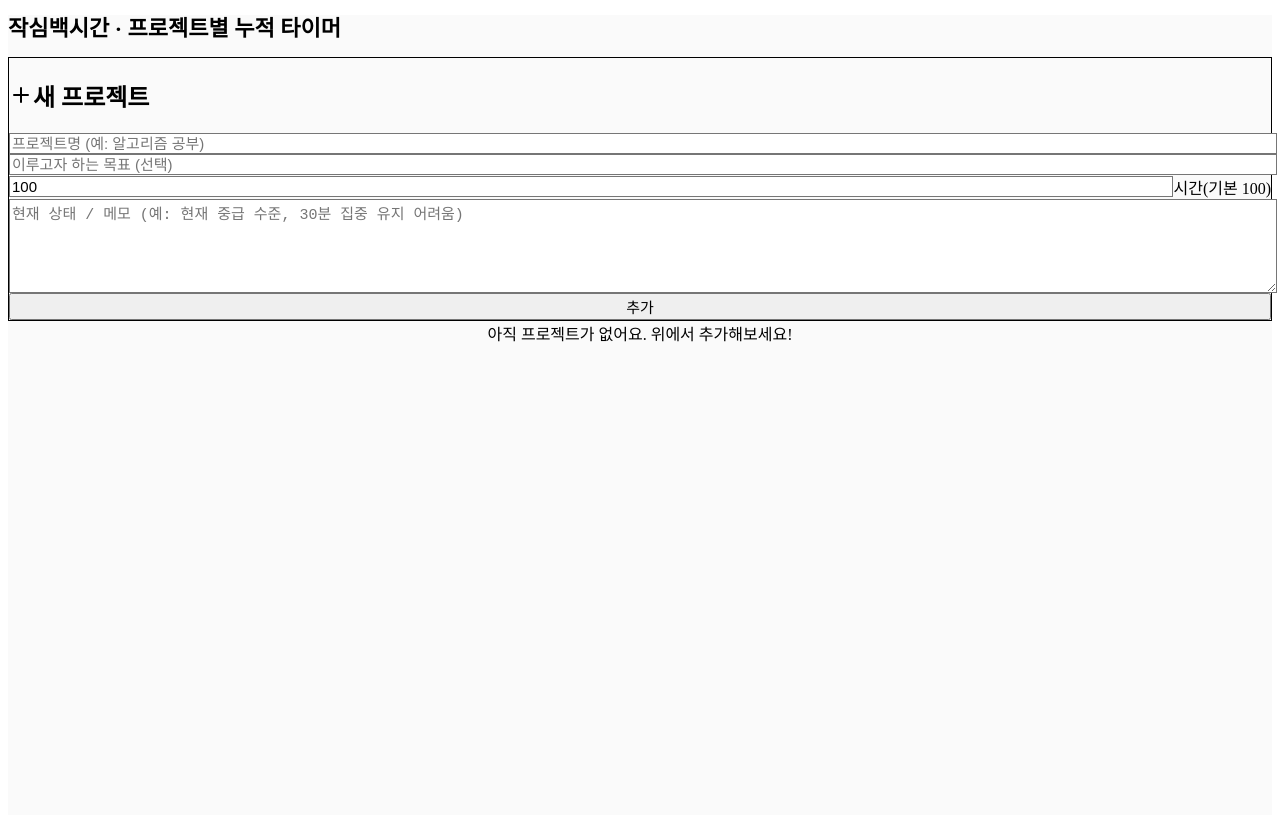
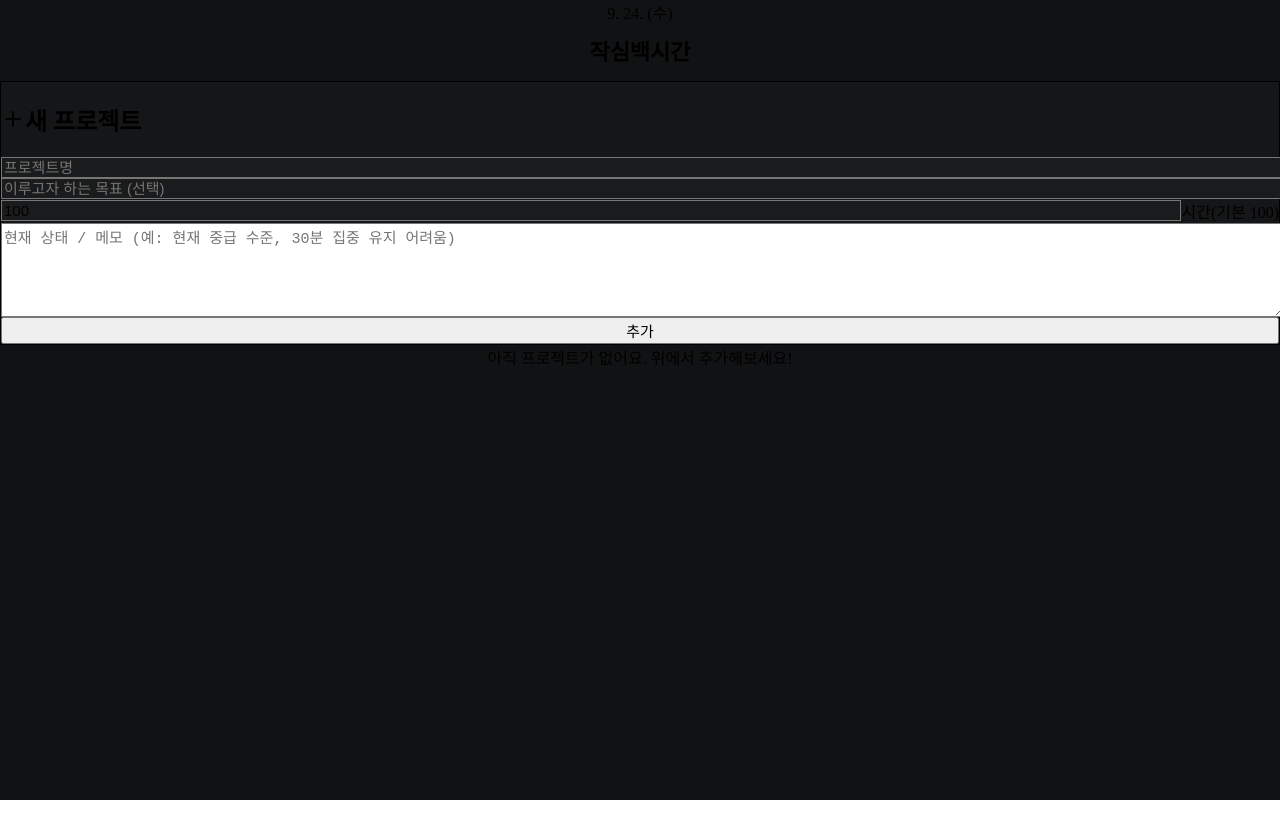
Before and after one commit to jimin020420/jaksim100h, a React (Vite) app: page / in a window 1280 px wide. After the commit the page ends 800 px from the top, so only its background shows below. Built offline with nearby package versions, Linux system fonts and the light colour scheme.

Commit message:
fix: add safe-area padding

```diff
--- a/index.html
+++ b/index.html
@@ -3,7 +3,7 @@
   <head>
     <meta charset="UTF-8" />
     <link rel="icon" type="image/svg+xml" href="/vite.svg" />
-    <meta name="viewport" content="width=device-width, initial-scale=1, viewport-fit=cover">
+    <meta name="viewport" content="width=device-width, initial-scale=1, maximum-scale=1, user-scalable=no, viewport-fit=cover">
     <title>jaksim100h</title>
     <link rel="manifest" href="/manifest.webmanifest" />
     <meta name="theme-color" content="#4f46e5" />
--- a/src/App.tsx
+++ b/src/App.tsx
@@ -172,28 +172,33 @@ export default function Jaksim100HoursApp() {
   }, [projects, now]);
 
   return (
-    <div className="min-h-screen bg-[#FAFAFA] text-gray-900 p-4 sm:p-6 pb-[env(safe-area-inset-bottom)]">
+    <div className="min-h-screen bg-[#111213] text-gray-100 p-4 sm:p-6 pb-[env(safe-area-inset-bottom)]">
       <div className="max-w-3xl mx-auto">
-        <header className="mb-3 md:mb-5">
-          <h1 className="text-[22px] md:text-3xl font-extrabold tracking-tight leading-[1.25]">작심백시간 · 프로젝트별 누적 타이머</h1>
+        <header className="mb-2">
+          <div className="text-center text-sm text-gray-400 mt-[var(--safe-top)]">
+            {new Date().toLocaleDateString('ko-KR', { month: 'numeric', day: 'numeric', weekday: 'short' })}
+          </div>
+          <h1 className="text-[22px] md:text-3xl font-extrabold tracking-tight leading-[1.25] text-center mt-1">
+            작심백시간
+          </h1>
         </header>
 
         {/* Create Project Card */}
-        <div className="bg-white rounded-2xl shadow-sm border border-gray-100 p-4 md:p-6 mb-5">
-          <h2 className="text-lg font-semibold mb-3 flex items-center gap-2"><Plus className="h-5 w-5"/>새 프로젝트</h2>
+        <div className="bg-[#151617] rounded-2xl shadow-sm border border-white/10 p-4 md:p-5 mb-5">
+          <h2 className="text-lg font-semibold mb-3 flex items-center gap-2"><Plus className="h-5 w-5" />새 프로젝트</h2>
           <div className="grid md:grid-cols-3 gap-3 mb-3">
             <input
               ref={nameInputRef}
               value={form.name}
               onChange={(e) => setForm((f) => ({ ...f, name: e.target.value }))}
-              placeholder="프로젝트명 (예: 알고리즘 공부)"
-              className="w-full rounded-xl border border-gray-300 px-3 py-3 text-[15px] placeholder:text-gray-400 shadow-sm focus:outline-none focus:ring-2 focus:ring-indigo-500"
+              placeholder="프로젝트명"
+              className="w-full rounded-xl border border-white/10 bg-[#1a1b1c] text-gray-100 px-3 py-3 text-[15px] placeholder:text-gray-500 focus:outline-none focus:ring-2 focus:ring-indigo-500"
             />
             <input
               value={form.goal}
               onChange={(e) => setForm((f) => ({ ...f, goal: e.target.value }))}
               placeholder="이루고자 하는 목표 (선택)"
-              className="w-full rounded-xl border border-gray-300 px-3 py-3 text-[15px] placeholder:text-gray-400 shadow-sm focus:outline-none focus:ring-2 focus:ring-indigo-500"
+              className="w-full rounded-xl border border-white/10 bg-[#1a1b1c] text-gray-100 px-3 py-3 text-[15px] placeholder:text-gray-500 focus:outline-none focus:ring-2 focus:ring-indigo-500"
             />
             <div className="flex items-center gap-2">
               <input
@@ -201,7 +206,7 @@ export default function Jaksim100HoursApp() {
                 min={0}
                 value={form.targetHours}
                 onChange={(e) => setForm((f) => ({ ...f, targetHours: Number(e.target.value) }))}
-                className="w-full rounded-xl border border-gray-300 px-3 py-3 text-[15px] placeholder:text-gray-400 shadow-sm focus:outline-none focus:ring-2 focus:ring-indigo-500"
+                className="w-full rounded-xl border border-white/10 bg-[#1a1b1c] text-gray-100 px-3 py-3 text-[15px] placeholder:text-gray-500 focus:outline-none focus:ring-2 focus:ring-indigo-500"
               />
               <span className="text-sm text-gray-600 whitespace-nowrap">시간(기본 100)</span>
             </div>
@@ -295,7 +300,7 @@ function ProjectCard({
   const remainingMs = Math.max(0, project.targetMs - project.effectiveElapsedMs);
 
   return (
-    <div className="bg-white rounded-2xl shadow-sm border border-gray-100 p-4 md:p-5">
+    <div className="bg-[#151617] rounded-2xl shadow-sm border border-white/10 p-4 md:p-5">
       {/* Top Row */}
       <div className="flex items-start justify-between gap-3">
         <div className="flex-1 min-w-0">
@@ -339,20 +344,20 @@ function ProjectCard({
                   onChange={(e) => setTempHours(Number(e.target.value))}
                   className="w-full rounded-xl border px-3 py-2 focus:outline-none focus:ring-2 focus:ring-indigo-500"
                 />
-                <span className="text-sm text-gray-600 whitespace-nowrap">시간 목표</span>
+                <span className="text-xs md:text-sm text-gray-400 whitespace-nowrap">시간 목표</span>
               </div>
               <textarea
                 value={tempStatus}
                 onChange={(e) => setTempStatus(e.target.value)}
                 placeholder="현재 상태 / 메모"
-                className="md:col-span-3 rounded-xl border px-3 py-2 focus:outline-none focus:ring-2 focus:ring-indigo-500 min-h-[72px]"
+                className="md:col-span-3 w-full rounded-xl border border-white/10 bg-[#1a1b1c] text-gray-100 px-3 py-3 text-[15px] placeholder:text-gray-500 focus:outline-none focus:ring-2 focus:ring-indigo-500 min-h-[88px]"
               />
               <div className="md:col-span-3 flex gap-2 justify-end">
                 <button onClick={commitEdit} className="px-3 py-2 rounded-xl bg-emerald-600 text-white flex items-center gap-1">
-                  <Check className="h-4 w-4"/>저장
+                  <Check className="h-4 w-4" />저장
                 </button>
                 <button onClick={cancelEdit} className="px-3 py-2 rounded-xl bg-gray-200 text-gray-800 flex items-center gap-1">
-                  <X className="h-4 w-4"/>취소
+                  <X className="h-4 w-4" />취소
                 </button>
               </div>
             </div>
@@ -362,17 +367,16 @@ function ProjectCard({
         <div className="flex items-center gap-2">
           <button
             onClick={onToggleRun}
-            className={`px-3 py-2 rounded-xl text-white shadow flex items-center gap-2 ${
-              project.isRunning ? "bg-rose-600 hover:bg-rose-700" : "bg-indigo-600 hover:bg-indigo-700"
-            }`}
+            className={`px-3 py-2 rounded-xl text-white shadow flex items-center gap-2 ${project.isRunning ? "bg-rose-600 hover:bg-rose-700" : "bg-indigo-600 hover:bg-indigo-700"
+              }`}
           >
-            {project.isRunning ? <><Pause className="h-4 w-4"/>일시정지</> : <><Play className="h-4 w-4"/>시작</>}
+            {project.isRunning ? <><Pause className="h-4 w-4" />일시정지</> : <><Play className="h-4 w-4" />시작</>}
           </button>
           <button
             onClick={onDelete}
             className="px-3 py-2 rounded-xl bg-gray-100 text-gray-800 hover:bg-gray-200 flex items-center gap-2"
           >
-            <Trash2 className="h-4 w-4"/>삭제
+            <Trash2 className="h-4 w-4" />삭제
           </button>
         </div>
       </div>
--- a/src/index.css
+++ b/src/index.css
@@ -2,14 +2,22 @@
 @tailwind components;
 @tailwind utilities;
 
-/* iOS notch / 홈바 안전영역 */
-body {
-  padding-top: env(safe-area-inset-top);
-  padding-bottom: env(safe-area-inset-bottom);
+:root {
+  --safe-top: env(safe-area-inset-top);
+  --safe-bottom: env(safe-area-inset-bottom);
 }
 
-/* 선택: 글자 기본 두께/가독성 */
+/* 공통: 높이/여백 초기화 + iOS 텍스트 확대 방지 */
 html, body {
+  height: 100%;
+  margin: 0;
+  -webkit-text-size-adjust: 100%;
   -webkit-font-smoothing: antialiased;
   text-rendering: optimizeLegibility;
 }
+
+/* iOS notch / 홈바 안전영역 적용 */
+body {
+  padding-top: var(--safe-top);
+  padding-bottom: var(--safe-bottom);
+}
```
